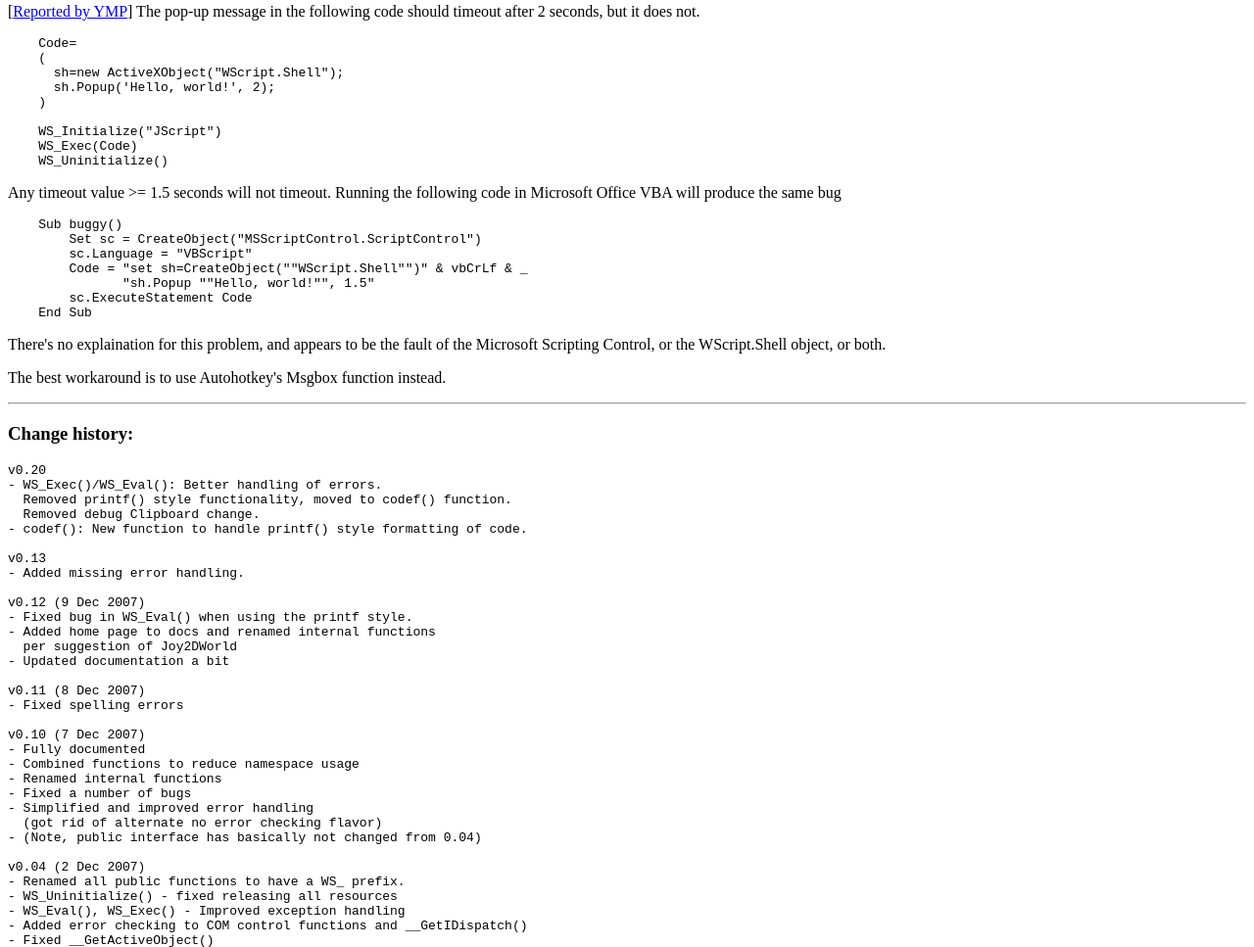
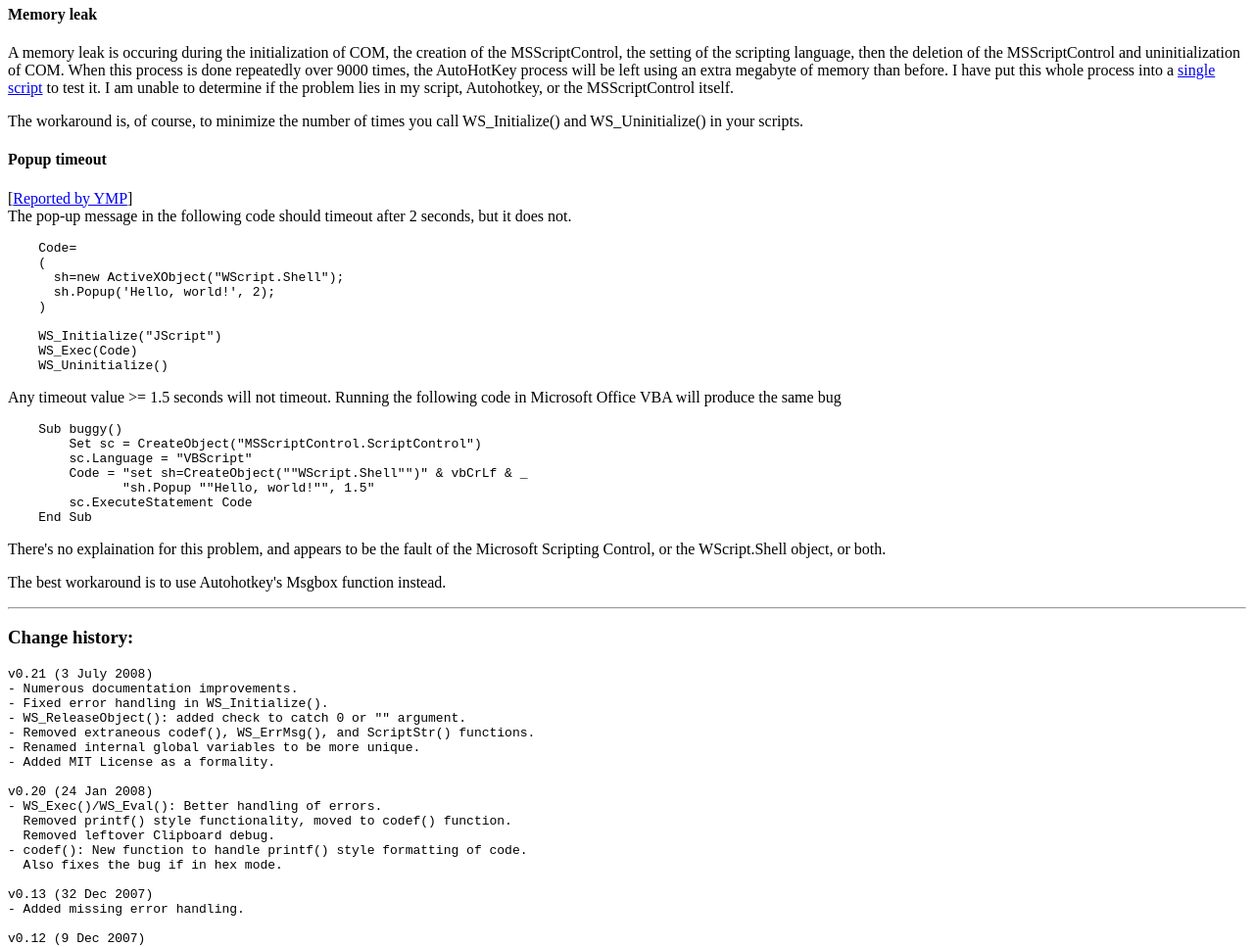
Before and after one commit to m35/ws4ahk, a plain HTML site: page index.html in a window 1280 px wide. Shown: the part 865-1832 px from the top of the page at 98% size. Drawn offline with Linux system fonts and the light colour scheme.

Commit message:
v0.21 release
Added null check to WS_ReleaseObject()

Fixed error handling in WS_Init()

Added some additional remarks.

Added remark warning about % in string blocks.

Added MIT License and copyright

Removed codef(), WS_ErrMsg(), and ScriptStr() functions, and as such the __iScriptControlObj__ variable.
Renamed the 2 internal vars to be a little more obscure.

Updated documentation

index.html:
Removed older example links.
Updated change log.
Added stuff about the memory leak

ws4ahk.ahk:
Fixed some docs
Lots more doc updates.
Improved WS_ReleaseObject()
Fixed error message for ansi->unicode conversion.

test_suite.ahk: Updated function names.

COMmemLeak.ahk:
Reproduce memory leak

test_suite.ahk:
Updated function names.
lots of messy tests

```diff
--- a/index.html
+++ b/index.html
@@ -12,7 +12,7 @@ No temporary files. Full and easy access to COM.</p>
 see the <a href="http://www.autohotkey.com/forum/topic21674.html">official thread</a>
 in the Autohotkey forums.</p>
 
-<h3>Latest version: v0.20 (beta)</h3>
+<h3>Latest version: v0.21 (beta)</h3>
 <p><a href="ws4ahk.ahk">ws4ahk.ahk</a></p>
 
 <p><a href="ws4ahk_public_api.html">Public API Documentation</a></p>
@@ -39,10 +39,20 @@ the core "msscript.ocx" file may be accessed directly when ws4ahk is initialized
 <hr>
 <h3>FAQ</h3>
 How is this different from Sean's scripts?<br>
-Hopefully answered in <a href="http://www.autohotkey.com/forum/viewtopic.php?p=138989#138989">this thread</a>.
+- Hopefully answered in <a href="http://www.autohotkey.com/forum/viewtopic.php?p=138989#138989">this thread</a>.
 <hr>
 <h3>Known bugs:</h3>
-<p>[<a href="http://www.autohotkey.com/forum/viewtopic.php?p=141847#141847">Reported by YMP</a>]
+<h4>Memory leak</h4>
+<p>A memory leak is occuring during the initialization of COM, the creation of the MSScriptControl,
+the setting of the scripting language, then the deletion of the MSScriptControl and uninitialization of COM.
+When this process is done repeatedly over 9000 times, the AutoHotKey process will be left using an extra
+megabyte of memory than before. I have put this whole process into a <a href="COMmemLeak.ahk">single script</a>
+to test it. I am unable to determine if the problem lies in my script, Autohotkey, or
+the MSScriptControl itself.</p>
+<p>The workaround is, of course, to minimize the number of times you call WS_Initialize() and WS_Uninitialize()
+in your scripts.</p>
+<h4>Popup timeout</h4>
+<p>[<a href="http://www.autohotkey.com/forum/viewtopic.php?p=141847#141847">Reported by YMP</a>]<br>
 The pop-up message in the following code should timeout after 2 seconds, but it does not.</p>
 <pre>
     Code=
@@ -73,13 +83,22 @@ or the WScript.Shell object, or both.</p>
 <hr>
 <h3>Change history:</h3>
 <pre>
-v0.20
+v0.21 (3 July 2008)
+- Numerous documentation improvements.
+- Fixed error handling in WS_Initialize().
+- WS_ReleaseObject(): added check to catch 0 or "" argument.
+- Removed extraneous codef(), WS_ErrMsg(), and ScriptStr() functions.
+- Renamed internal global variables to be more unique.
+- Added MIT License as a formality.
+
+v0.20 (24 Jan 2008)
 - WS_Exec()/WS_Eval(): Better handling of errors.
   Removed printf() style functionality, moved to codef() function.
-  Removed debug Clipboard change.
+  Removed leftover Clipboard debug.
 - codef(): New function to handle printf() style formatting of code.
+  Also fixes the bug if in hex mode.
 
-v0.13
+v0.13 (32 Dec 2007)
 - Added missing error handling.
 
 v0.12 (9 Dec 2007)
@@ -129,6 +148,7 @@ v0.01
 
 <h3>Older versions:</h3>
 <p>
+<a href="ws4ahk0-20.ahk">v0.20</a><br>
 <a href="ws4ahk0-13.ahk">v0.13</a><br>
 <a href="ws4ahk0-12.ahk">v0.12</a><br>
 <a href="ws4ahk0-11.ahk">v0.11</a><br>
@@ -140,13 +160,6 @@ v0.01
 </p>
 
 <hr>
-
-<h3>Old Demo scripts</h3>
-<p>26 Jul 2007: New updated <a href="WS_DEControl2.ahk">WS_DEControl2.ahk</a> and <a href="WS_DEDemo2.ahk">WS_DEDemo2.ahk</a> to not require passing the scripting object name in every function. Again based on ABCyourway's code. (NOTE: These require v0.03 of the ws4ahk)</p>
-
-
-<p><a href="WS_DEControl.ahk">WS_DEControl.ahk</a> and <a href="WS_DEdemo.ahk">WS_DEdemo.ahk</a>, originally written by ABCyourway for EasyCOM. (NOTE: These require v0.01 of the ws4ahk)</p>
-<hr>
 <p>This page origionally generated using ABCyourway's DHTML Edit control :)</p>
 </body>
 </html>
```
Also changed, not shown: 6 other files.
